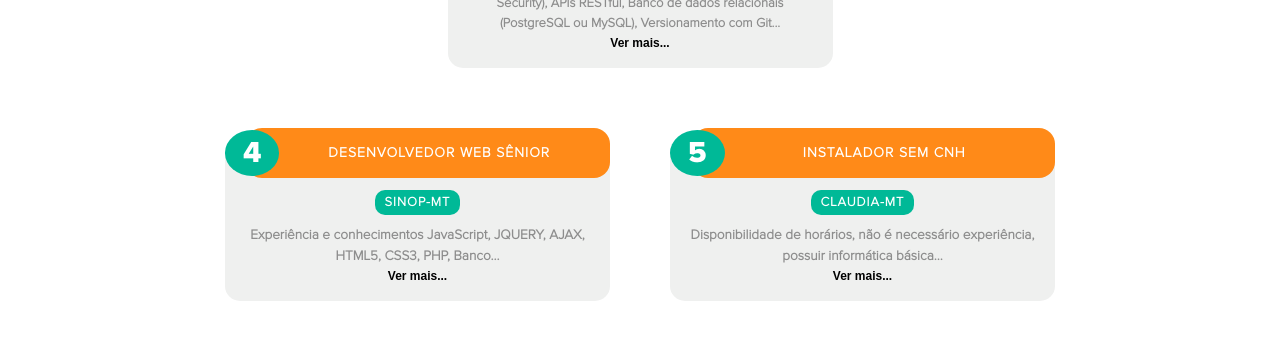
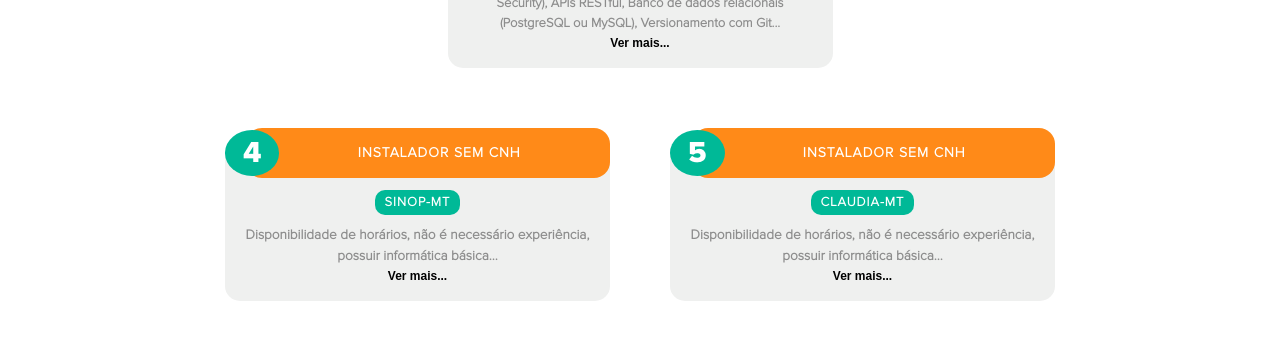
Before and after one commit to Edu4rdo-Gobatto/AMIGOS-TOP, a React (Vite) app: page / in a window 1280 px wide. Shown: the part 1000-1351 px from the top of the page. Built offline with nearby package versions, Linux system fonts and the light colour scheme.

Commit message:
Ajustes no dropdown e select file

```diff
--- a/src/index.css
+++ b/src/index.css
@@ -4,6 +4,10 @@
   margin: 0;
   padding: 0;
   box-sizing: border-box;
+}
+
+html{
+  overflow-x: hidden;
 }
 
 @font-face {
--- a/src/pages/cadastro/cadastro.module.css
+++ b/src/pages/cadastro/cadastro.module.css
@@ -126,10 +126,14 @@
 }
 
 .dropdownList {
+  position: absolute;
+  right: 0%;
+  width: 100%;
+  z-index: 10;
   list-style: none;
   background-color: #00bb99;
   border-radius: 10px;
-  margin: -15px 0px 5px 0px;
+  margin: 25px 0px 0px 0px;
   overflow: hidden;
   max-height: 0;
   opacity: 0;
@@ -139,16 +143,12 @@
 }
 
 .dropdownList li {
-  padding: 15px 0px 15px 0px;
+  padding: 10px 0px 0px 0px;
   cursor: pointer;
   font-family: "proxima Nova_light";
   font-size: 14px;
   font-weight: 600;
   color: white;
-}
-
-.dropdownList li:last-child {
-  border-bottom: none;
 }
 
 .dropdownList li:hover {
@@ -158,9 +158,10 @@
 .open {
   max-height: 200px;
   opacity: 1;
-  transform: translateY(0);
+  transform: translateY(0px);
   pointer-events: auto;
 }
+
 .divDoc{
   width: 100%;
   max-width: 800px;
@@ -324,7 +325,7 @@
     font-size: 12px;
   }
 
-  .select, .dropdwon, .fileButton, .dropdownList li{
+  .select, .dropdwon, .fileButton, .dropdownList li, .open{
     font-size: 12px;
   }
 
--- a/src/pages/cadastro/cadastro.tsx
+++ b/src/pages/cadastro/cadastro.tsx
@@ -84,14 +84,13 @@ const handleOptionSelect = (value: string) => {
               >
                 {selectedOption ? selectedOption : "Gestão de Contrato"}
                 <span className={styles.arrow}>{dropdownOpen ? "▲" : "▼"}</span>
+                  <ul
+                    className={`${styles.dropdownList} ${dropdownOpen ? styles.open : ""}`}
+                  >
+                    <li onClick={() => handleOptionSelect("Contrato - CLT")}>Consolidação das leis de Trabalho - CLT</li>
+                    <li onClick={() => handleOptionSelect("Contrato - PJ")}>Pessoa jurídica - PJ</li>
+                  </ul>
               </div>
-
-              <ul
-                className={`${styles.dropdownList} ${dropdownOpen ? styles.open : ""}`}
-              >
-                <li onClick={() => handleOptionSelect("Contrato - CLT")}>Consolidação das leis de Trabalho - CLT</li>
-                <li onClick={() => handleOptionSelect("Contrato - PJ")}>Pessoa jurídica - PJ</li>
-              </ul>
 
               <div className={styles.divDoc}>
                   <label htmlFor="Arquivo" className={styles.document}>
--- a/src/pages/midleTwo/midleTwo.module.css
+++ b/src/pages/midleTwo/midleTwo.module.css
@@ -23,6 +23,9 @@
     border-radius: 15px;
     text-align: center;
     max-width: 335px;
+    justify-content: center;
+    align-items: center;
+    flex-direction: column;
 }
 
 .topCard{
--- a/src/pages/midleTwo/midleTwo.tsx
+++ b/src/pages/midleTwo/midleTwo.tsx
@@ -7,10 +7,9 @@ import ModalFour from "../modal/modalFour/modalFour";
 
 function MidleTwo() {
 
-  const CargoFour = "Desenvolvedor WEB Sênior";
+  const CargoFour = "Instalador sem CNH";
   const description = <span className={styles.descricao}>
-      Experiência e conhecimentos JavaScript, JQUERY, AJAX, HTML5, CSS3, PHP,
-      Banco...
+      Disponibilidade de horários, não é necessário experiência, possuir informática básica...
   </span>
 
   const CargoFive = "Instalador sem CNH"
@@ -65,7 +64,9 @@ function MidleTwo() {
         </div>
         <div className={styles.cardOne}>
           <span className={styles.local}>Sinop-MT</span>
-          <span className={styles.descricao}>{description}</span>
+          <h5 className={styles.descricao}>
+            {description}
+          </h5>
           <span>
             <button className={styles.vermais} onClick={()=> abrirModal(<ModalOne onClose={closeModal}/>)}>Ver mais...</button>
           </span>
```
